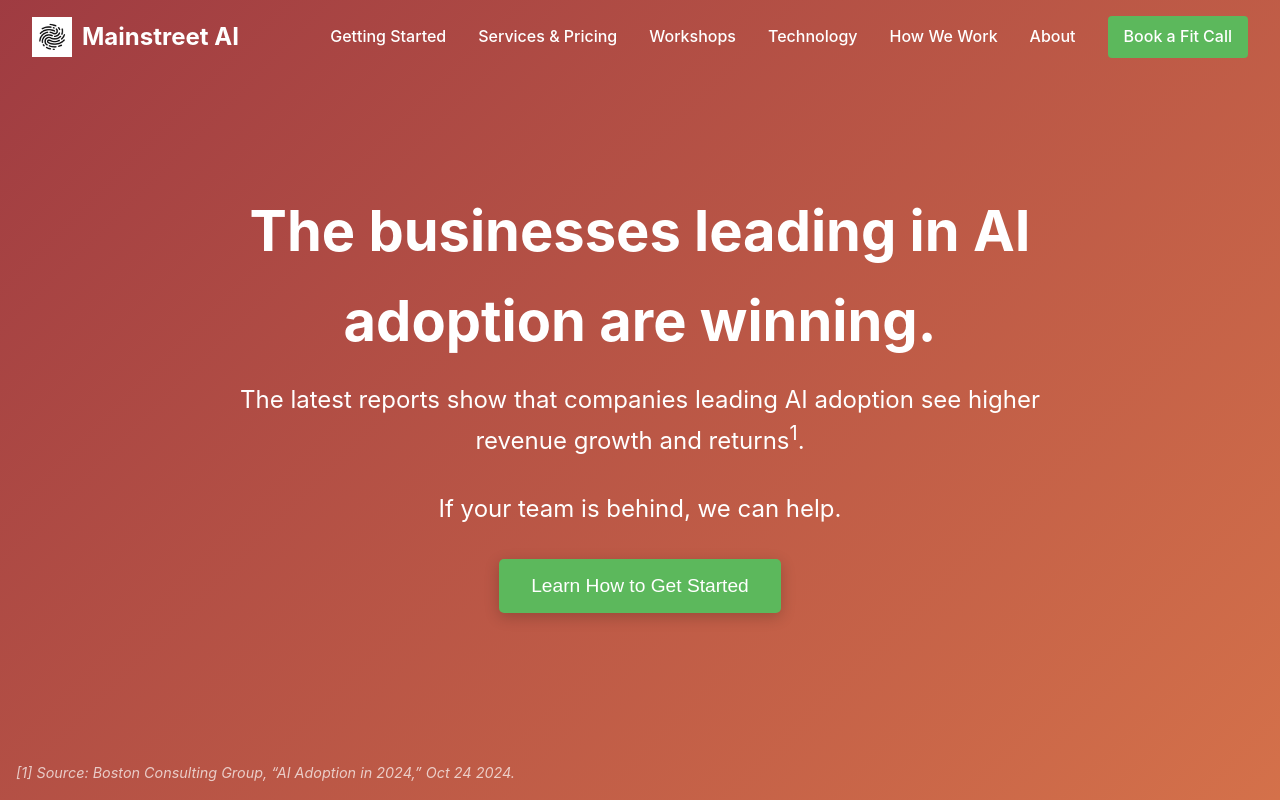
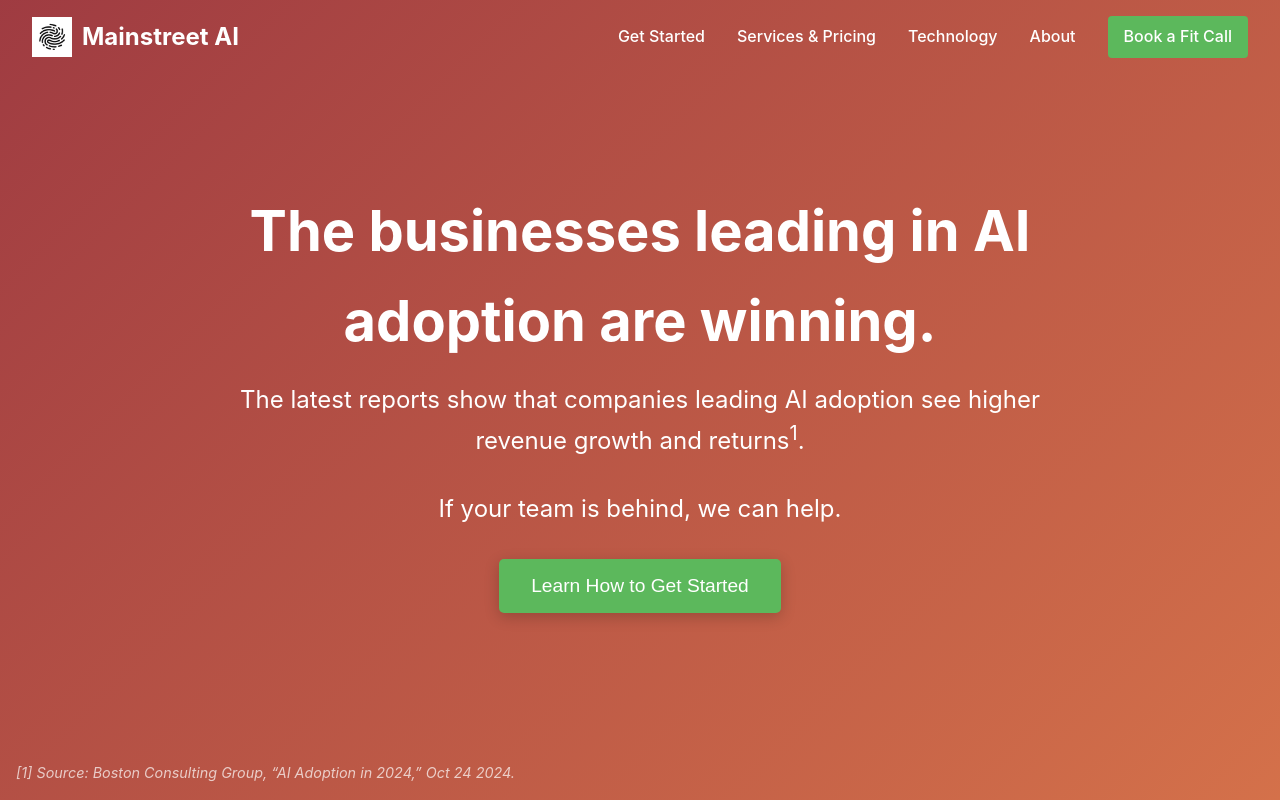
Before and after one commit to rrosztoczy/mainstreetai-website, a React (Vite) app: page / in a window 1280 px wide. Shown: the top 800 px of the page. Built offline with nearby package versions, Linux system fonts and the light colour scheme.

Commit message:
minor copy and layout improvements

```diff
--- a/src/components/GettingStarted.tsx
+++ b/src/components/GettingStarted.tsx
@@ -120,7 +120,7 @@ const GettingStarted: React.FC = () => (
             </ul>
           </Subtitle>
           <Recommendation>
-            <strong>Our recommendation:</strong> Book one of our AI workshops and come out educated, confident, and ready to get started.
+            <strong>Our recommendation:</strong> Book a workshop today.
           </Recommendation>
           <PillScroll
             to="workshops"
@@ -144,7 +144,7 @@ const GettingStarted: React.FC = () => (
 
           </Subtitle>
           <Recommendation>
-            <strong>Our recommendation:</strong> Align your team, deploy state of the art tools, and integrate them into your business.
+            <strong>Our recommendation:</strong> Align + Jumpstart.
           </Recommendation>
           <PillScroll
             to="difference"
@@ -167,7 +167,7 @@ const GettingStarted: React.FC = () => (
             </ul>
           </Subtitle>
           <Recommendation>
-            <strong>Our recommendation:</strong> Engage our AI Engineering services or fractional AI/CTO to rapidly deploy and evovle your capabilities.
+            <strong>Our recommendation:</strong> Engage us as your AI operating partner.
           </Recommendation>
           <Pill
             href="mailto:info@mainstreetai.com?subject=AI%20Fit%20Call&body=I'd%20like%20to%20schedule%20a%20Fit%20Call%20to%20augment%20our%20AI%20resources%20and%20drive%20impact."
--- a/src/components/Navbar.tsx
+++ b/src/components/Navbar.tsx
@@ -141,12 +141,12 @@ const Navbar: React.FC = () => {
       </MenuButton>
       <MenuItems isOpen={isOpen}>
         {/* <MenuItem scrolled={scrolled} to="home" smooth={true} duration={500} onClick={() => setIsOpen(false)}>Home</MenuItem> */}
-        <MenuItem scrolled={scrolled} to="getting-started" smooth={true} duration={500} onClick={() => setIsOpen(false)}>Getting Started</MenuItem>
+        <MenuItem scrolled={scrolled} to="getting-started" smooth={true} duration={500} onClick={() => setIsOpen(false)}>Get Started</MenuItem>
         <MenuItem scrolled={scrolled} to="services" smooth={true} duration={500} onClick={() => setIsOpen(false)}>Services & Pricing</MenuItem>
         {/* <MenuItem scrolled={scrolled} to="difference" smooth={true} duration={500} onClick={() => setIsOpen(false)}>Partnership + Technology</MenuItem> */}
-        <MenuItem scrolled={scrolled} to="workshops" smooth={true} duration={500} onClick={() => setIsOpen(false)}>Workshops</MenuItem>
+        {/* <MenuItem scrolled={scrolled} to="workshops" smooth={true} duration={500} onClick={() => setIsOpen(false)}>Workshops</MenuItem> */}
         <MenuItem scrolled={scrolled} to="private-cloud" smooth={true} duration={500} onClick={() => setIsOpen(false)}>Technology</MenuItem>
-        <MenuItem scrolled={scrolled} to="partnership" smooth={true} duration={500} onClick={() => setIsOpen(false)}>How We Work</MenuItem>
+        {/* <MenuItem scrolled={scrolled} to="partnership" smooth={true} duration={500} onClick={() => setIsOpen(false)}>How We Work</MenuItem> */}
         <MenuItem scrolled={scrolled} to="founder" smooth={true} duration={500} onClick={() => setIsOpen(false)}>About</MenuItem>
         {/* <MenuItem scrolled={scrolled} to="faq" smooth={true} duration={500} onClick={() => setIsOpen(false)}>FAQ</MenuItem> */}
         <CTAButtonLink href="mailto:info@mainstreetai.com?subject=AI%Fit%20Request">
```
